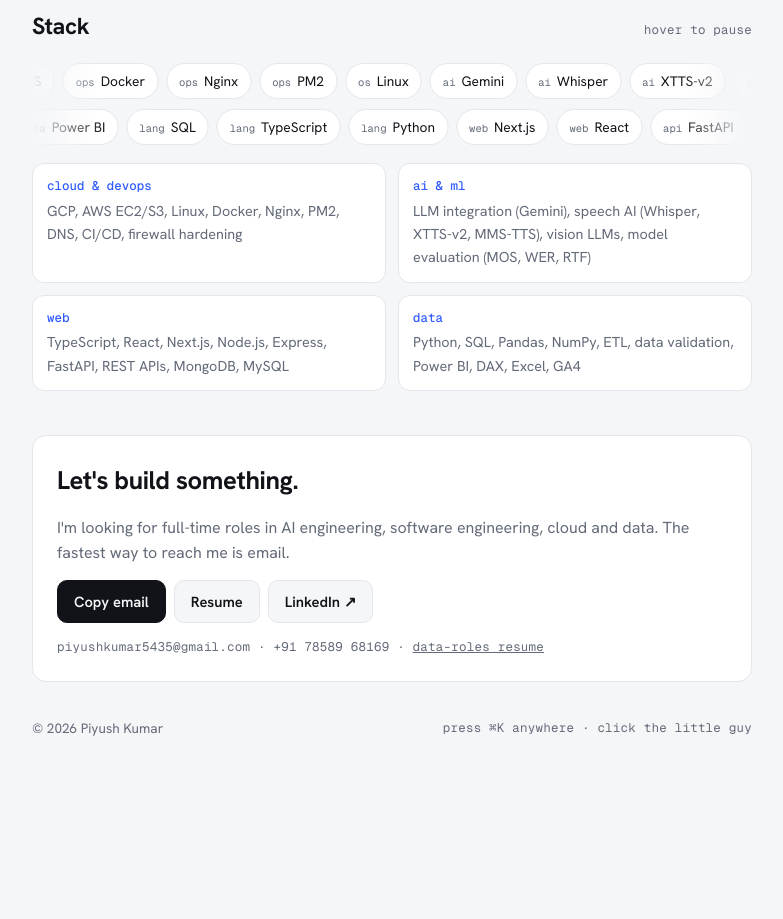
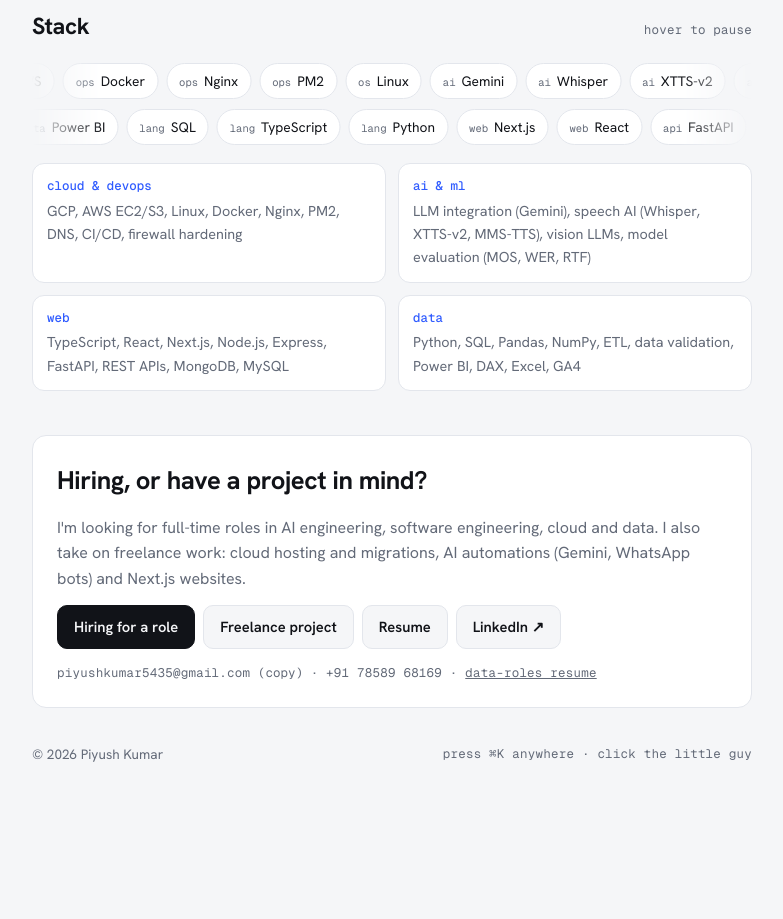
Before and after one commit to impiyushkumar/impiyushkumar.github.io, a plain HTML site: page index.html in a window 1280 px wide. Shown: the part 2629-3548 px from the top of the page, without its empty margins (248-1031 px from the left). Before the commit the page ends 3527 px from the top, so only its background shows below. Drawn offline with nearby package versions, Linux system fonts and the light colour scheme; animation ran at ten frames a second.

Commit message:
Contact: email buttons for roles and freelance projects

```diff
--- a/index.html
+++ b/index.html
@@ -391,14 +391,15 @@ footer{padding-block:36px 150px;color:var(--muted);font-size:.85rem;display:flex
 
   <section id="contact">
     <div class="contact reveal">
-      <h2>Let's build something.</h2>
-      <p style="margin:0;color:var(--muted)">I'm looking for full-time roles in AI engineering, software engineering, cloud and data. The fastest way to reach me is email.</p>
+      <h2>Hiring, or have a project in mind?</h2>
+      <p style="margin:0;color:var(--muted)">I'm looking for full-time roles in AI engineering, software engineering, cloud and data. I also take on freelance work: cloud hosting and migrations, AI automations (Gemini, WhatsApp bots) and Next.js websites.</p>
       <div class="btns">
-        <button class="btn primary" data-copy="piyushkumar5435@gmail.com">Copy email</button>
+        <a class="btn primary" href="mailto:piyushkumar5435@gmail.com?subject=Job%20opportunity%20for%20Piyush">Hiring for a role</a>
+        <a class="btn" href="mailto:piyushkumar5435@gmail.com?subject=Freelance%20project%20inquiry">Freelance project</a>
         <a class="btn" href="resume/Piyush_Kumar_Resume.pdf" target="_blank" rel="noopener">Resume</a>
         <a class="btn" href="https://www.linkedin.com/in/impiyushkumar0/" target="_blank" rel="noopener">LinkedIn ↗</a>
       </div>
-      <p class="mono" style="margin:0;color:var(--muted)">piyushkumar5435@gmail.com · +91 78589 68169 · <a href="resume/Piyush_Kumar_Resume_Data.pdf" target="_blank" rel="noopener">data-roles resume</a></p>
+      <p class="mono" style="margin:0;color:var(--muted)">piyushkumar5435@gmail.com <button class="copy" data-copy="piyushkumar5435@gmail.com" aria-label="Copy email" style="font-family:inherit;font-size:inherit">(copy)</button> · +91 78589 68169 · <a href="resume/Piyush_Kumar_Resume_Data.pdf" target="_blank" rel="noopener">data-roles resume</a></p>
     </div>
   </section>
 
@@ -515,7 +516,7 @@ const K=$('#cmdk'),KQ=$('#kq'),KL=$('#kl');
 const go=id=>()=>document.getElementById(id).scrollIntoView({behavior:RM?'auto':'smooth'});
 const open=u=>()=>{const a=document.createElement('a');a.href=u;a.target='_blank';a.rel='noopener';a.click()};
 const CMDS=[['Experience','section',go('work')],['Projects','section',go('projects')],['Stack','section',go('skills')],['Contact','section',go('contact')],
- ['Copy email','action',()=>{navigator.clipboard?.writeText('piyushkumar5435@gmail.com').then(()=>toast('Email copied'),()=>toast('piyushkumar5435@gmail.com'))}],
+ ['Email me','link',()=>{location.href='mailto:piyushkumar5435@gmail.com?subject=Hi%20Piyush'}],['Copy email','action',()=>{navigator.clipboard?.writeText('piyushkumar5435@gmail.com').then(()=>toast('Email copied'),()=>toast('piyushkumar5435@gmail.com'))}],
  ['Toggle theme','action',()=>$('#theme').click()],['Make him jump','action',jump],
  ['Open JobMesh','link',open('https://jobmesh.in/')],['Open PronounceAI','link',open('https://pronounceai-app.vercel.app/')],['Open VedaAI','link',open('https://vedaai-tool.vercel.app/')],
  ['GitHub','link',open('https://github.com/impiyushkumar')],['LinkedIn','link',open('https://www.linkedin.com/in/impiyushkumar0/')],['Resume','link',open('resume/Piyush_Kumar_Resume.pdf')],['Open EnglishJobsGermany','link',open('https://englishjobsgermany.com/')],['X (Twitter)','link',open('https://x.com/pydatawiz')]];
```
